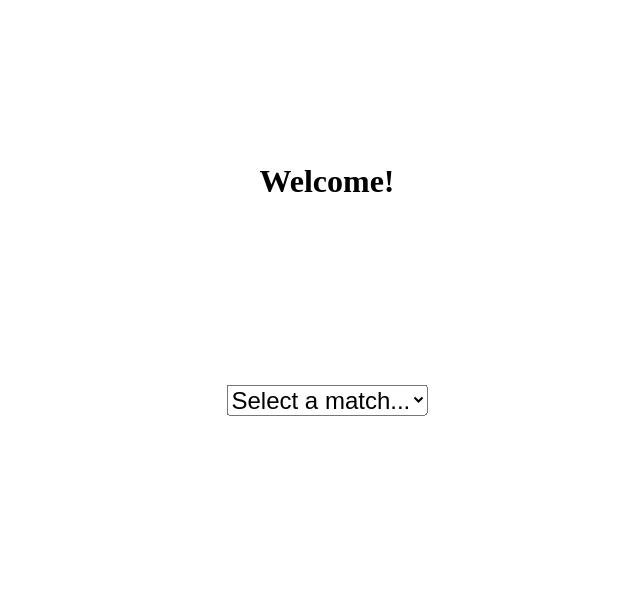
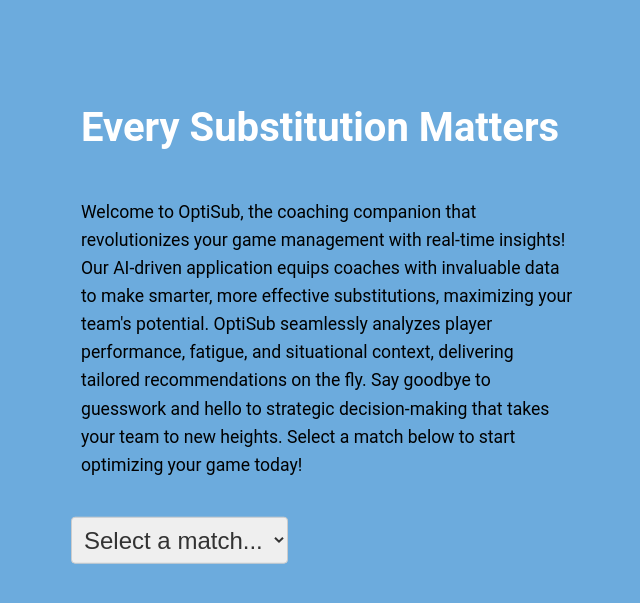
Before and after one commit to florisdobber/mcfc-hackathon, a Flask app: page / in a window 1280 px wide. Shown: the top 603 px of the page, without its empty margins (313-953 px from the left). Run offline with Flask 2, Linux system fonts and the light colour scheme; data that the repository does not hold is empty.

Commit message:
Update home page

```diff
--- a/flaskr/home.py
+++ b/flaskr/home.py
@@ -20,6 +20,7 @@
             ON match_data.home_team_id = home_team.id
         LEFT JOIN team_data AS away_team
             ON match_data.away_team_id = away_team.id
+        WHERE match_data.match_id IN (3852832, 3856030, 3855980, 3855947, 3855961, 3856040)
         """
     data = db.execute(query).fetchall()
 
--- a/flaskr/static/styles.css
+++ b/flaskr/static/styles.css
@@ -1,14 +1,43 @@
-select {
-    font-size: 1.5rem;
+body {
+    background-color: #6CABDD;
+    font-family: 'Roboto', sans-serif;
+}
+
+div {
     position: absolute;
-    top: 50%;
+    top: 40%;
     left: 50%;
     transform: translate(-50%, -50%);
+    width: 40vw;
 }
 
 h1 {
-    position: absolute;
-    top: 20%;
-    left: 50%;
-    transform: translate(-50%, -50%);
+    font-size: 2.5rem;
+    color: white;
+    padding: 0 10px;
 }
+
+p {
+    font-size: 1.1rem;
+    line-height: 1.6;
+    padding: 20px 10px;
+  }
+
+
+select {
+    color: #333333;
+    font-size: 1.5rem;
+    border: 1px solid #cccccc;
+    border-radius: 4px;
+    padding: 0.5rem;
+}
+
+select:hover {
+    border-color: #999999;
+}
+
+select:focus {
+    border-color: #666666;
+    box-shadow: 0 0 5px #666666;
+    outline: none;
+}
--- a/flaskr/templates/home.html
+++ b/flaskr/templates/home.html
@@ -3,14 +3,22 @@
 <head>
     <meta charset="UTF-8">
     <meta name="viewport" content="width=device-width, initial-scale=1.0">
-    <title>Data Display</title>
+    <title>OptiSub</title>
     <link rel="stylesheet" type="text/css" href="{{ url_for('static', filename='styles.css') }}">
+    <link rel="shortcut icon" href="{{ url_for('static', filename='favicon.ico') }}">
 </head>
 <body>
-    <h1>Welcome!</h1>
-    <div class="container" id="selector-container">
-        <select id="match-selector" name="match-selector" onchange="goToMatch()">
-            <option value="null">Select a match...</option>
+    <div>
+        <h1>Every Substitution Matters</h1>
+        <p>
+            Welcome to OptiSub, the coaching companion that revolutionizes your game management with real-time insights!
+            Our AI-driven application equips coaches with invaluable data to make smarter, more effective substitutions, maximizing your team's potential.
+            OptiSub seamlessly analyzes player performance, fatigue, and situational context, delivering tailored recommendations on the fly.
+            Say goodbye to guesswork and hello to strategic decision-making that takes your team to new heights.
+            Select a match below to start optimizing your game today!
+        </p>
+        <select id="match-selector" onchange="goToMatch()">
+            <option value="">Select a match...</option>
             {% for match in data %}
                 <option value="{{ match.match_id }}">{{ match.home_team_name }} vs {{ match.away_team_name }}</option>
             {% endfor %}
@@ -21,7 +29,7 @@
     function goToMatch() {
       var selected_option = document.getElementById("match-selector").value;
 
-      if (selected_option != "null") {
+      if (selected_option != "") {
         window.location = "{{ 'match' }}";
       }
     }
```
Also changed, not shown: flaskr/templates/match.html (+7 -6 lines), flaskr/static/favicon.ico (added).
